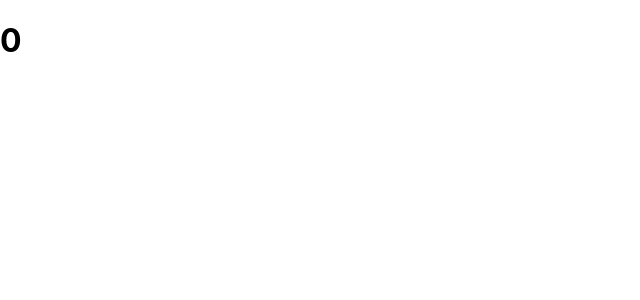
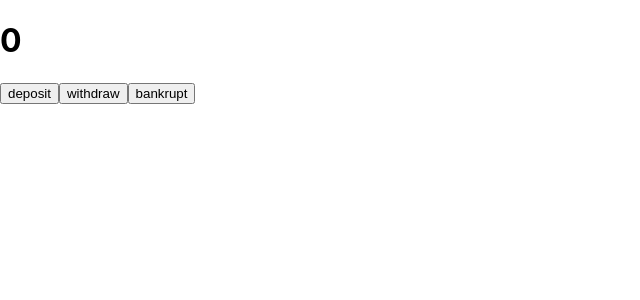
Before and after one commit to Ncp-Zg/TypeScript_Tutorial, a React (Create React App) app: page / in a window 1280 px wide. Shown: the top 300 px of the page, without its empty margins (0-640 px from the left). Built offline with nearby package versions, Linux system fonts and the light colour scheme.

Commit message:
TypeScript Tutorial with react-redux

```diff
--- a/src/App3.tsx
+++ b/src/App3.tsx
@@ -1,9 +1,21 @@
 import React from 'react'
+import { useDispatch , useSelector} from "react-redux"
+import { bindActionCreators } from 'redux';
+import { actionCreators,State } from './state';
 
 const App3 = () => {
+
+    const dispatch = useDispatch();
+
+    const {depositMoney,withdrawMoney,bankrupt} = bindActionCreators(actionCreators,dispatch)
+
+    const amount = useSelector((state:State)=>state.bank)
     return (
         <div>
-            <h1>0</h1>
+            <h1>{amount}</h1>
+            <button onClick={()=>{depositMoney(1000)}}>deposit</button>
+            <button onClick={()=>{withdrawMoney(500)}}>withdraw</button>
+            <button onClick={()=>{bankrupt()}}>bankrupt</button>
         </div>
     )
 }
--- a/src/state/action-creators/index.ts
+++ b/src/state/action-creators/index.ts
@@ -21,7 +21,7 @@ export const withdrawMoney =((amount : number) => {
         })
     }
 })
-export const bankrupt =((amount : number) => {
+export const bankrupt =(() => {
     return (dispatch : Dispatch) => {
         dispatch({
             type:ActionType.BANKRUPT
--- a/src/state/index.ts
+++ b/src/state/index.ts
@@ -1,2 +1,3 @@
 export * as actionCreators from "./action-creators"
 export * from "./store"
+export * from "./reducers/index"
--- a/src/state/reducers/index.ts
+++ b/src/state/reducers/index.ts
@@ -6,3 +6,5 @@ const reducers = combineReducers({
 });
 
 export default reducers
+
+export type State = ReturnType<typeof reducers>
```
